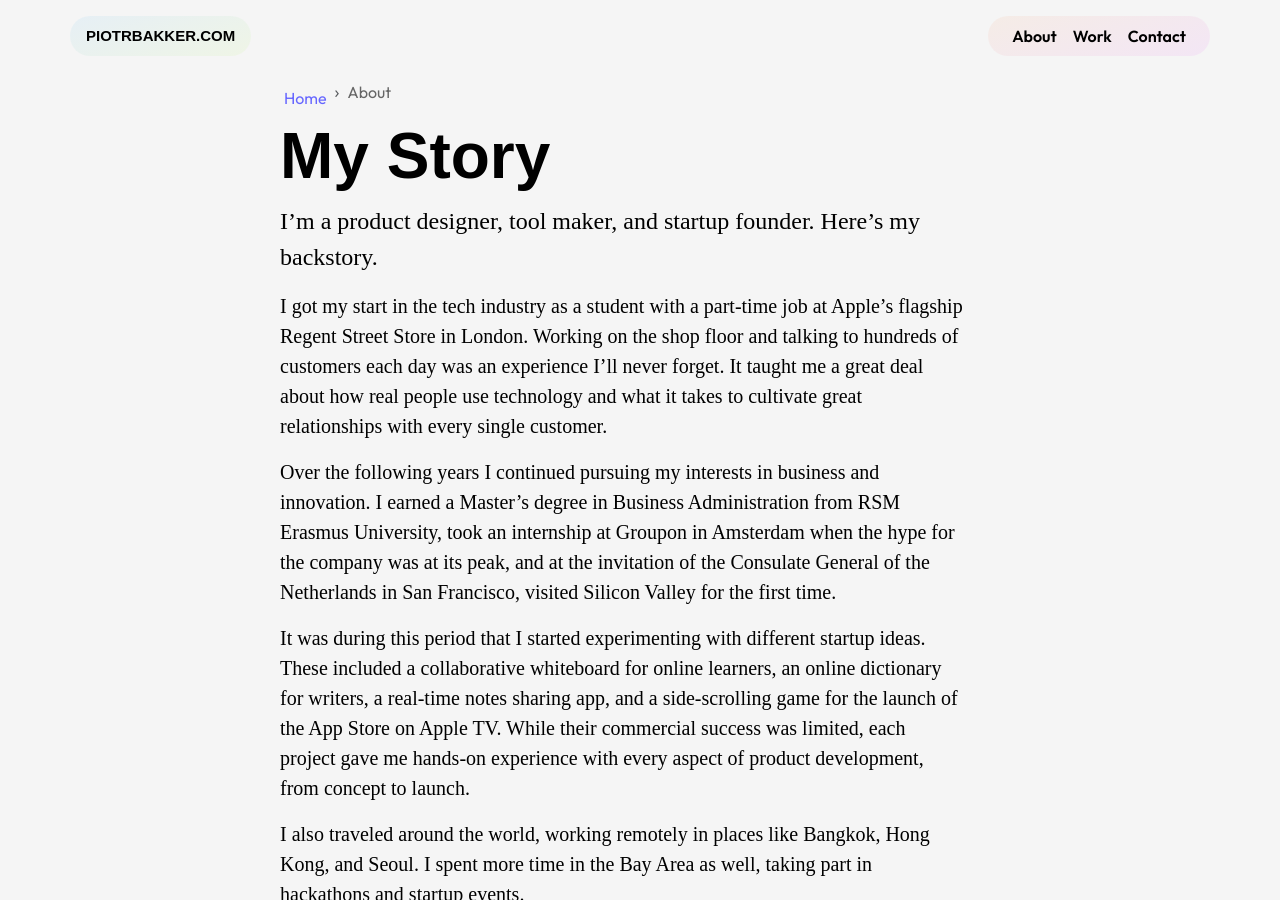
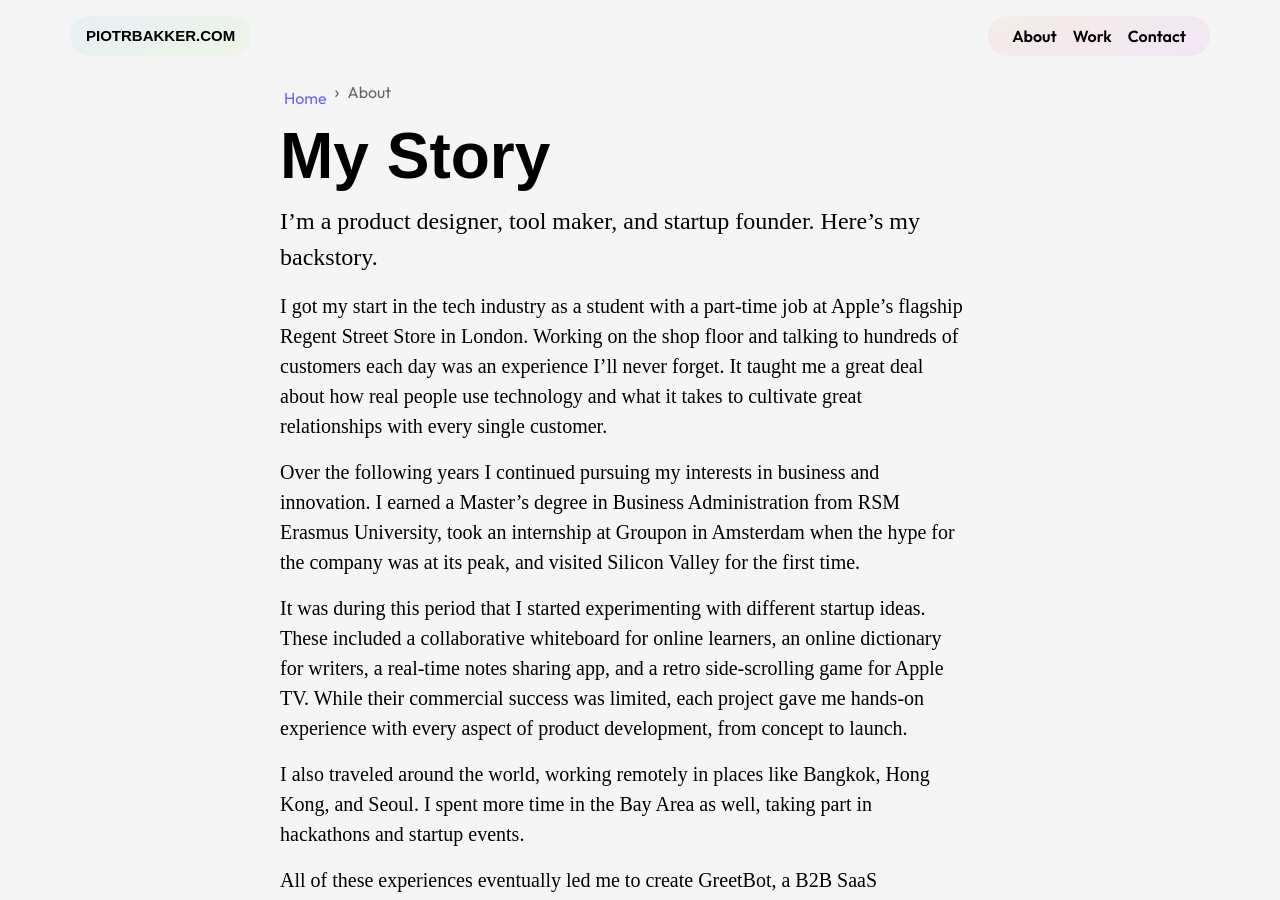
Before and after one commit to piotrbakker/piotrbakker.com, a Jekyll site: the page built from about.html, in a window 1280 px wide and 900 px high. Built offline with Jekyll 4.4.1, drawn with Linux system fonts in a browser that asks for light colours; some web fonts are replaced.

Commit message:
Update wording.

```diff
--- a/about.html
+++ b/about.html
@@ -9,8 +9,8 @@ layout: default
         <h1 class="display-3 fw-bold text-style-primary text-sans-serif">My Story</h1>
         <p class="fs-4 text-style-primary text-serif">I’m a product designer, tool maker, and startup founder. Here’s my backstory.</p>
         <p class="fs-5 text-style-primary text-serif">I got my start in the tech industry as a student with a part‑time job at Apple’s flagship Regent Street Store in London. Working on the shop floor and talking to hundreds of customers each day was an experience I’ll never forget. It taught me a great deal about how real people use technology and what it takes to cultivate great relationships with every single customer.</p>
-        <p class="fs-5 text-style-primary text-serif">Over the following years I continued pursuing my interests in business and innovation. I earned a Master’s degree in Business Administration from RSM Erasmus University, took an internship at Groupon in Amsterdam when the hype for the company was at its peak, and at the invitation of the Consulate General of the Netherlands in San Francisco, visited Silicon Valley for the first time.</p>
-        <p class="fs-5 text-style-primary text-serif">It was during this period that I started experimenting with different startup ideas. These included a collaborative whiteboard for online learners, an online dictionary for writers, a real-time notes sharing app, and a side-scrolling game for the launch of the App Store on Apple TV. While their commercial success was limited, each project gave me hands-on experience with every aspect of product development, from concept to launch.</p>
+        <p class="fs-5 text-style-primary text-serif">Over the following years I continued pursuing my interests in business and innovation. I earned a Master’s degree in Business Administration from RSM Erasmus University, took an internship at Groupon in Amsterdam when the hype for the company was at its peak, and visited Silicon Valley for the first time.</p>
+        <p class="fs-5 text-style-primary text-serif">It was during this period that I started experimenting with different startup ideas. These included a collaborative whiteboard for online learners, an online dictionary for writers, a real-time notes sharing app, and a retro side-scrolling game for Apple TV. While their commercial success was limited, each project gave me hands-on experience with every aspect of product development, from concept to launch.</p>
         <p class="fs-5 text-style-primary text-serif">I also traveled around the world, working remotely in places like Bangkok, Hong Kong, and Seoul. I spent more time in the Bay Area as well, taking part in hackathons and startup events.</p>
         <p class="fs-5 text-style-primary text-serif">All of these experiences eventually led me to create GreetBot, a B2B SaaS application for onboarding new employees on Slack. Before it was acquired in 2022, GreetBot delivered over 5 million welcome messages to more than 4 million people across 14,000+ organizations worldwide and was ranked #4 fastest growing app on Slack in 2018. It was as intense as startup life can get, but it showed me that anything is possible if you work hard for it.</p>
         <p class="fs-5 text-style-primary text-serif">Today, I continue to experiment with new technologies, startup ideas, and design concepts in the foggy San Francisco, where I live with my wife and our 1‑year old daughter.</p>
```
